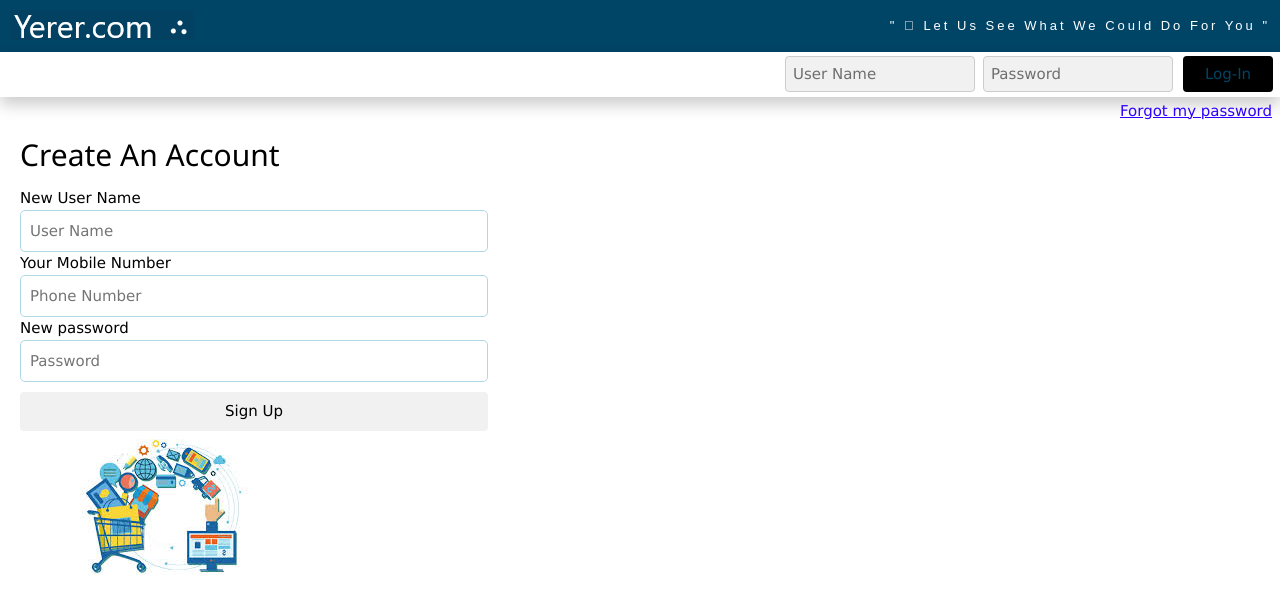
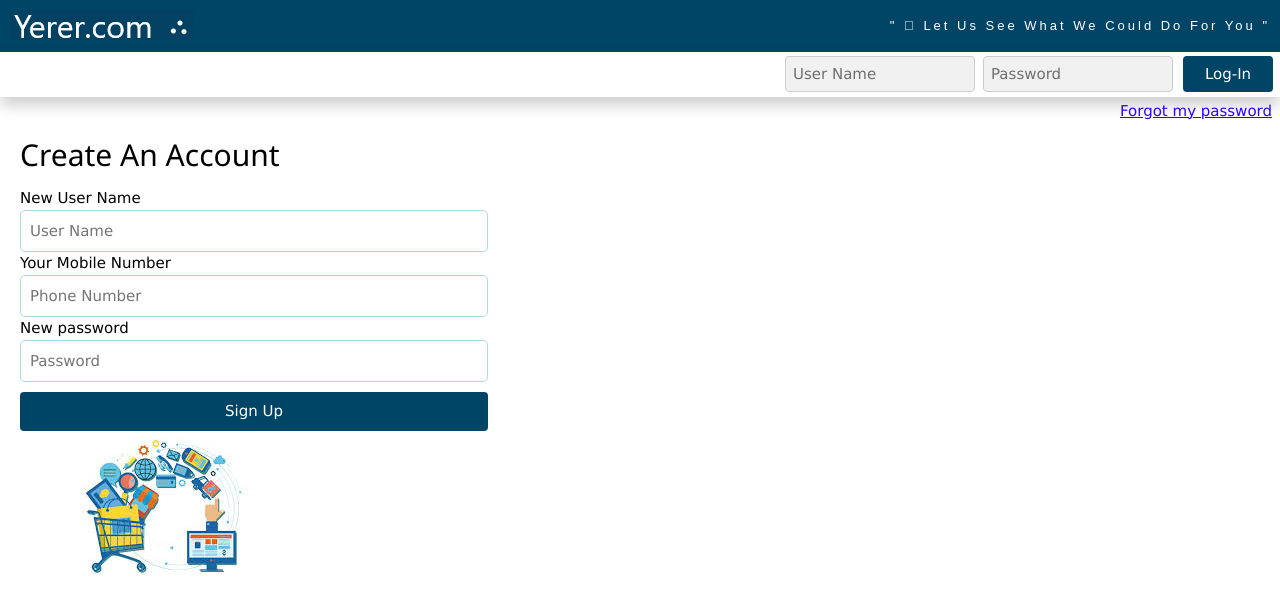
Before and after one commit to Yerer101/Yerer-Ecommerce, a React (Create React App) app: page / in a window 1280 px wide. Shown: the top 614 px of the page. Built offline with nearby package versions, Linux system fonts and the light colour scheme.

Commit message:
fixed the bug in the button css

```diff
--- a/src/component/Login/Login.css
+++ b/src/component/Login/Login.css
@@ -29,7 +29,8 @@
 }
 .login > :only-child {
   width: 100%;
-  color: var(--ye-back);
+  color: var(--ye-text);
+  background-color: var(--ye-back);
   padding: 7px;
   margin-top: 3px;
 }
--- a/src/component/Login/Login.js
+++ b/src/component/Login/Login.js
@@ -37,7 +37,7 @@ export default function Login() {
             <input
               type="submit"
               value="Log-In"
-              className="w3-btn w3-round w3-mycolor w3-hover-black login"
+              className="w3-btn w3-round w3-hover-black login"
             />
           </div>
         </div>
--- a/src/component/Register/Register.css
+++ b/src/component/Register/Register.css
@@ -1,9 +1,5 @@
 .register-container {
-  /* display: flex;
-  flex-direction: column; */
   margin: 0 20px;
-  /* border: 1px solid red; */
-  /* justify-content: flex-end; */
 }
 
 .form-input {
@@ -21,6 +17,8 @@
 .signup-btn {
   width: 100%;
   margin-top: 10px;
+  color: var(--ye-text);
+  background-color: var(--ye-back);
 }
 
 @media only screen and (min-width: 580px) {
--- a/src/component/Register/Register.js
+++ b/src/component/Register/Register.js
@@ -41,7 +41,7 @@ const Register = () => {
           type="submit"
           value="Sign Up"
           onClick={verifiably}
-          className="w3-button w3-round w3-hover-black w3-mycolor signup-btn"
+          className="w3-button w3-round w3-hover-black signup-btn"
         />
       </form>
     </div>
--- a/src/hoc/Layout/Layout.css
+++ b/src/hoc/Layout/Layout.css
@@ -7,11 +7,7 @@
   box-sizing: border-box;
 }
 
-/* body {
-  background-color: var(--ye-back);
-} */
-
-.layout-container{
+.layout-container {
   display: grid;
   grid-template-rows: auto 1fr auto;
 }
```
